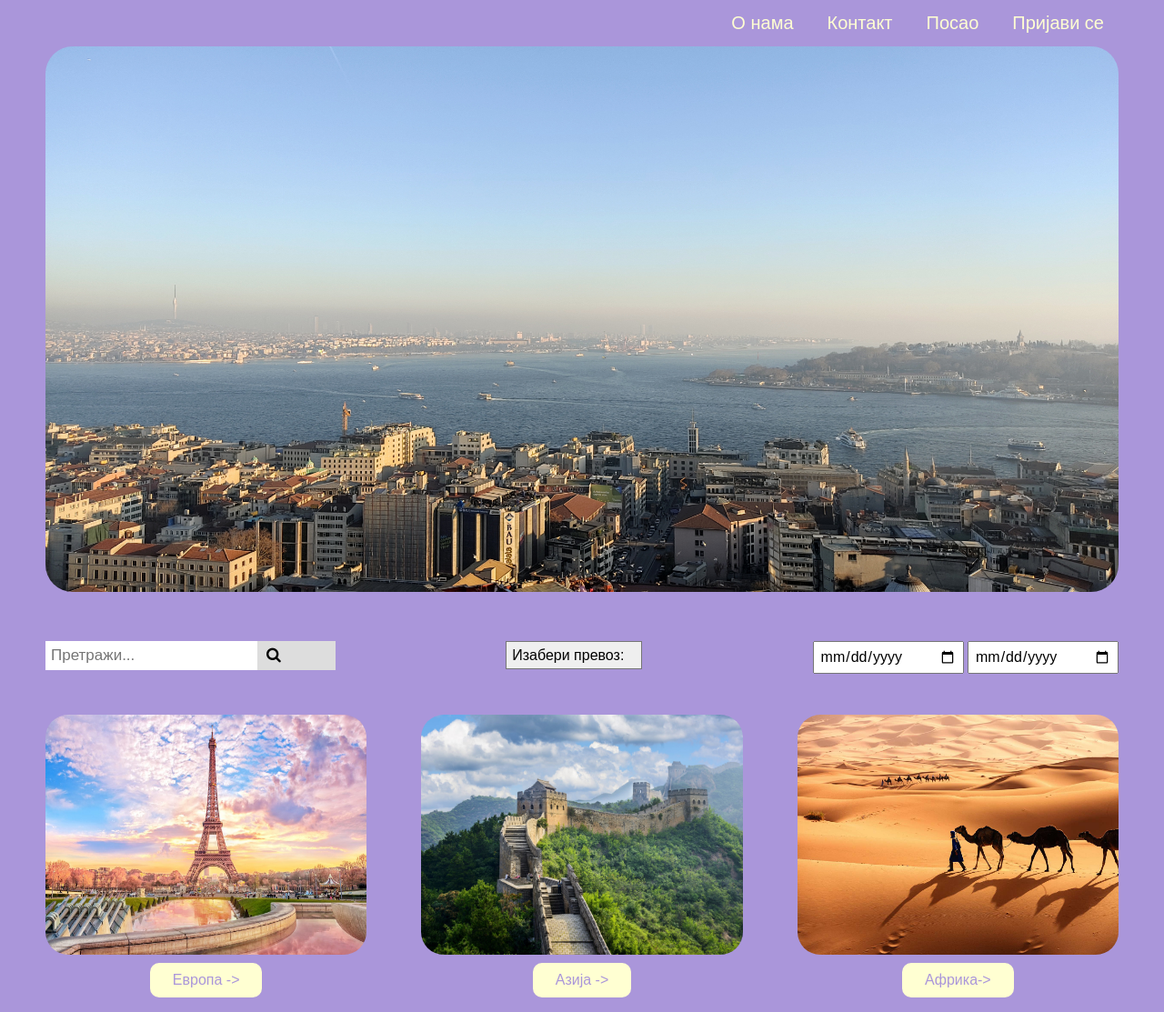
After one commit to molnarkg7/PISiBP_projekat, a PHP site: page /index.php in a window 1280 px wide. The commit adds this page. Shown: the top 1113 px of the page at 91% size. Run offline with PHP 8.4, Linux system fonts and the light colour scheme.

Commit message:
Add files via upload

```diff
--- /dev/null
+++ b/db.php
@@ -0,0 +1,16 @@
+<?php
+
+//konfiguracija
+$servername = "localhost";
+$username = "root";
+$password = "";
+$dbname = "turisticka_agencija";
+
+//kreiraj konekciju
+$con = new mysqli($servername, $username, $password, $dbname);
+
+//provera konekcije
+if($con->connect_error) {
+	die("Connection Failed: ". $con->connect_error);
+}
+?>
--- /dev/null
+++ b/index.php
@@ -0,0 +1,92 @@
+<?php
+ include('db.php');
+?>
+
+
+
+<!DOCTYPE html>
+<html lang="en">
+<head>
+    <meta charset="UTF-8">
+    <meta http-equiv="X-UA-Compatible" content="IE=edge">
+    <meta name="viewport" content="width=device-width, initial-scale=1.0">
+    <link rel="stylesheet" href="https://cdnjs.cloudflare.com/ajax/libs/font-awesome/4.7.0/css/font-awesome.min.css">
+    <link rel="stylesheet" href="style.css">
+    <title>2УЂН</title>
+</head>
+<body class="body">
+    <header class="header">
+        <div class="navtop" >
+            <div class="logo">
+                <a href=""></a>
+            </div>
+            <div class="navtop-list">
+                <a href="login.html">Пријави се</a>
+                <a href="job.html">Посао</a>
+                <a href="contact.html">Контакт</a>
+                <a href="about.html">О нама</a>
+            </div>
+        </div>
+    </header>
+
+    <main>
+        <section>
+            <div class="background-img"><img id="pozadina" width="100%" height="600" src="images/pozadina.jpg"></div>
+        </section>
+
+        <div class="forms">
+            <div class="search-bar">
+                <input type="text" placeholder="Претражи...">
+                <button type="submit"><i class="fa fa-search"></i></button>
+            </div>
+
+            <div class="transport-type">
+                <select id="transport">
+                    <option value="choose">Изабери превоз:</option>
+                    <option value="bus">Аутобус</option>
+                    <option value="train">Воз</option>
+                    <option value="plane">Авион</option>
+                    <option value="boat">Крстарење</option>
+                    <option value="yourself">Самостални</option>
+                </select>
+            </div>
+
+            <div class="date-picker">
+                <input type="date" id="pickDate">
+
+                <input type="date" id="pickDate">
+            </div>
+        </div>
+
+        <section>
+            <div class="grid">
+                <div class="grid-info">
+                   <img class="image" src="images/evropa.jpeg">
+                   <a href="pretraga.php?user=4"><button class="buttons">Европа -></button></a>
+                </div>
+                <div class="grid-info">
+                   <img class="image" src="images/azija.jpg">
+                   <a href="pretraga.php?user=1"><button class="buttons">Азија -></button></a>
+                </div>
+                <div class="grid-info">
+                   <img class="image" src="images/afrika.jpg">
+                   <a href="pretraga.php?user=2"><button class="buttons">Африка-></button></a>
+                </div>
+                <div class="grid-info">
+                   <img class="image" src="images/severna.jpg">
+                   <a href="pretraga.php?user=6"><button class="buttons">Северна Америка -></button></a>
+                </div>
+                <div class="grid-info">
+                   <img class="image" src="images/juzna.jpg">
+                   <a href="pretraga.php?user=5"><button class="buttons">Јужна Америка -></button></a>
+                </div>
+                <div class="grid-info">
+                   <img class="image"src="images/australia.jpg">
+                   <a href="pretraga.php?user=3"><button class="buttons">Аустралија -></button></a>
+               </div>
+            </div>
+        </section>
+    </main>
+
+</body>
+</html>
--- a/pretraga.css
+++ b/pretraga.css
@@ -36,7 +36,6 @@
     grid-template-columns: 1fr 1fr 1fr;
     column-gap: 60px;
     row-gap: 30px;
-    position: relative;
     margin-top: 40px;
 }
 .mala_lista{
@@ -49,7 +48,7 @@
 
 .kartice{
     height: 600px;
-    position: relative;
+
     background-color: #FFFFD2;
     border-radius: 10px;
 }
```
Also changed, not shown: pretraga.php (added, +86 -0 lines), program.php (added, +75 -0 lines).
